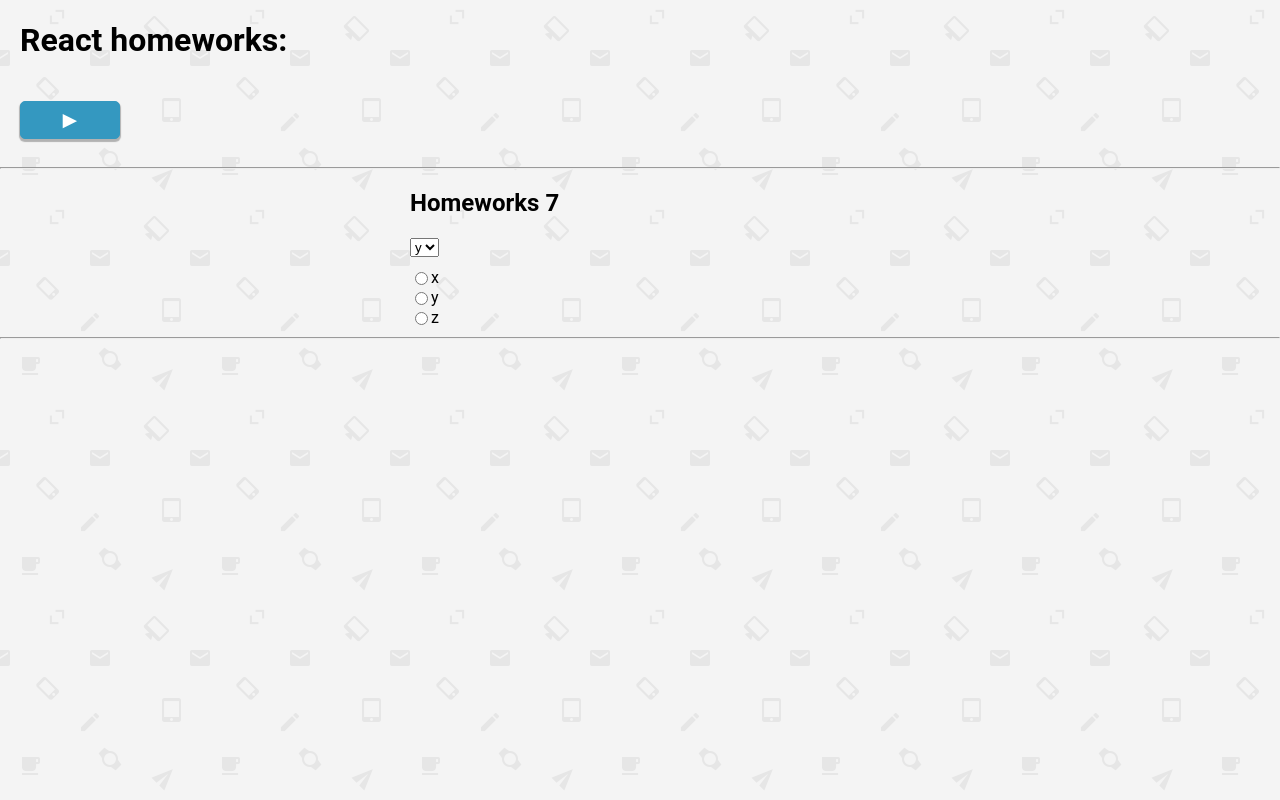
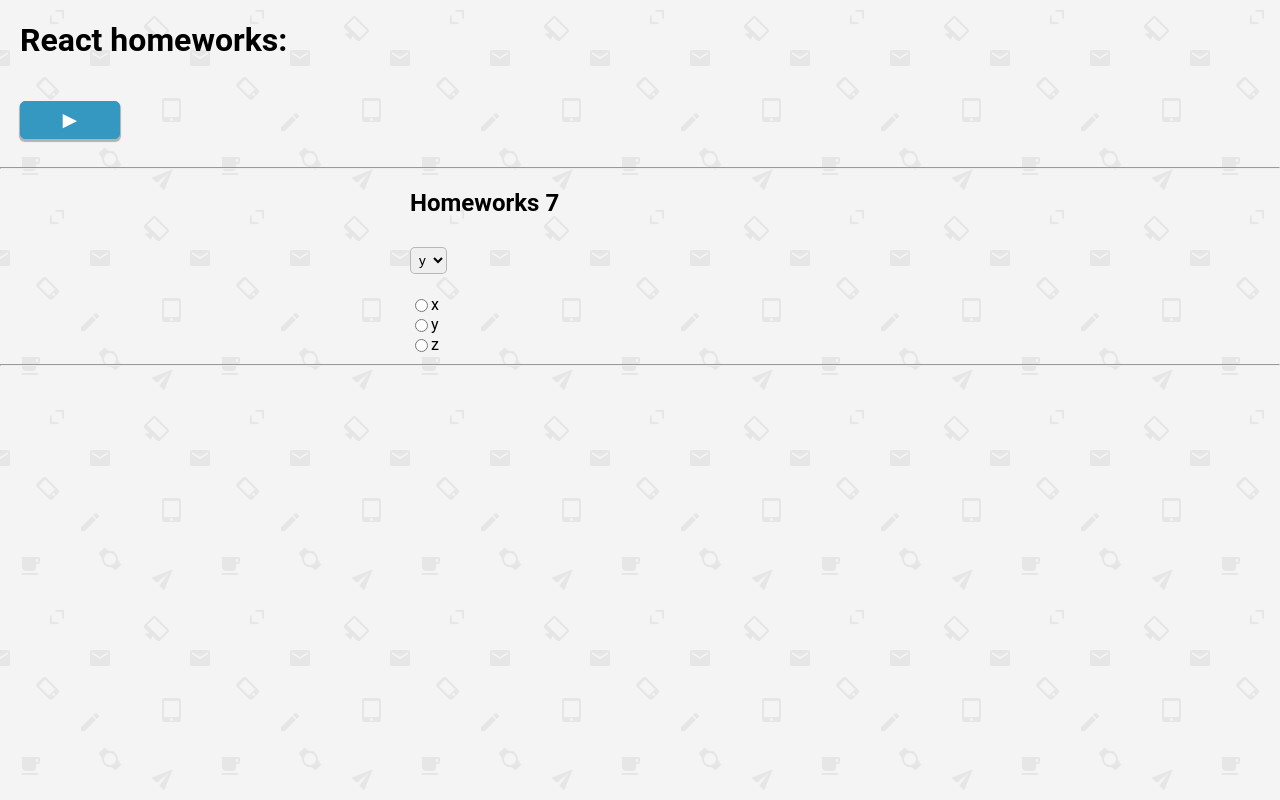
Before and after one commit to aivan3d66/tasksFromIgnat, a React (Create React App) app: page /#/junior in a window 1280 px wide. Built offline with nearby package versions, Linux system fonts and the light colour scheme.

Commit message:
add classNames and select styles

```diff
--- /dev/null
+++ b/src/p2-homeworks/h7/common/c5-SuperSelect/SuperSelect.module.css
@@ -0,0 +1,13 @@
+.select__list {
+  padding: 4px;
+  margin: 10px 0 10px 0;
+
+  border: 1px solid rgba(128, 128, 128, 0.5);
+  border-radius: 5px;
+  cursor: pointer;
+}
+
+.select__list:hover,
+.select__list:focus {
+  border: 1px solid gold;
+}
--- a/src/p2-homeworks/h7/common/c5-SuperSelect/SuperSelect.tsx
+++ b/src/p2-homeworks/h7/common/c5-SuperSelect/SuperSelect.tsx
@@ -1,4 +1,6 @@
 import React, {SelectHTMLAttributes, DetailedHTMLProps, ChangeEvent} from 'react'
+
+const s = require('./SuperSelect.module.css');
 
 type DefaultSelectPropsType = DetailedHTMLProps<SelectHTMLAttributes<HTMLSelectElement>, HTMLSelectElement>
 type SuperSelectPropsType = DefaultSelectPropsType & {
@@ -26,7 +28,7 @@ const SuperSelect: React.FC<SuperSelectPropsType> = (
   }
 
   return (
-    <select onChange={onChangeCallback} {...restProps}>
+    <select onChange={onChangeCallback} {...restProps} className={s.select__list}>
       {mappedOptions}
     </select>
   )
```
